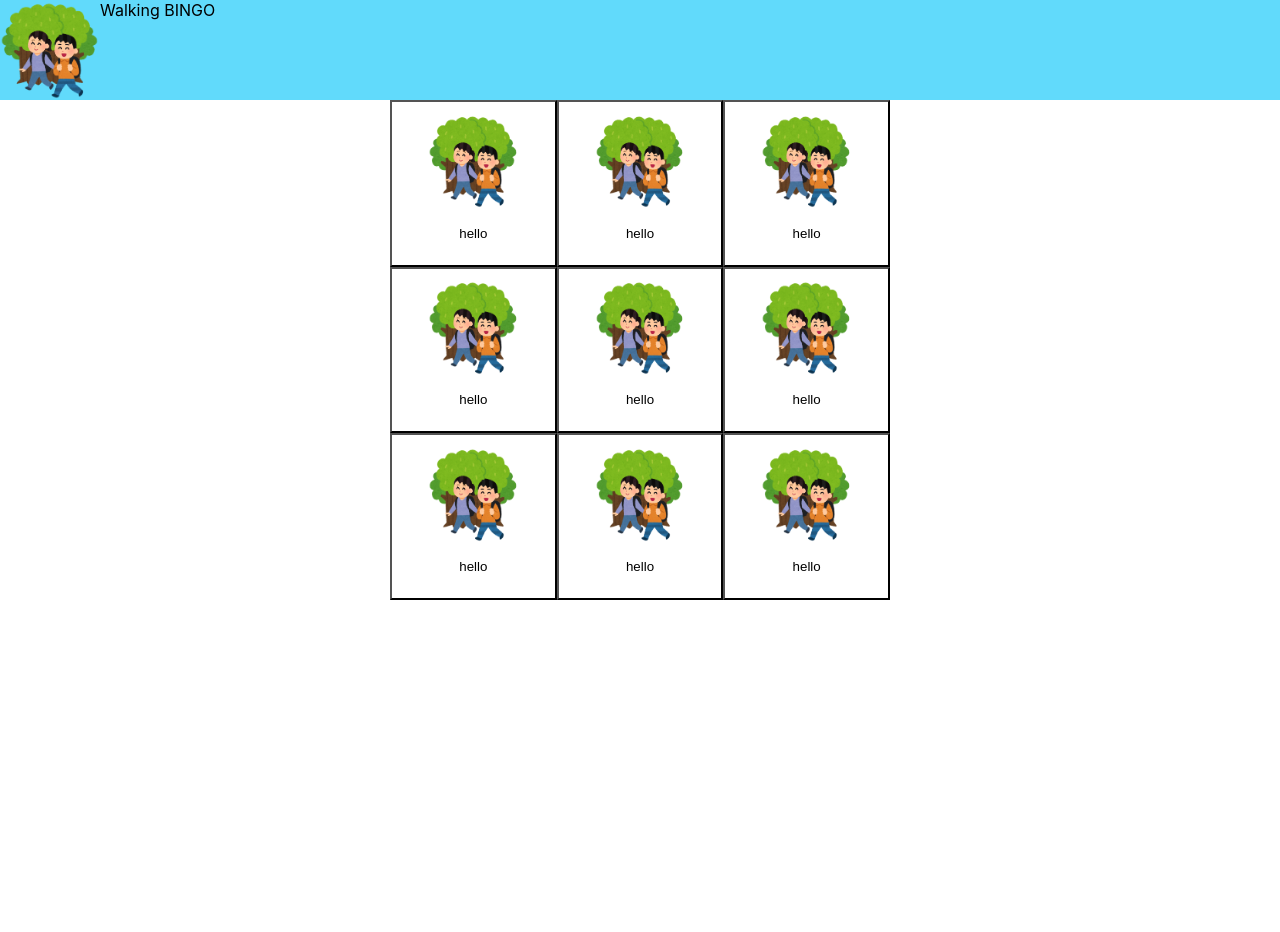
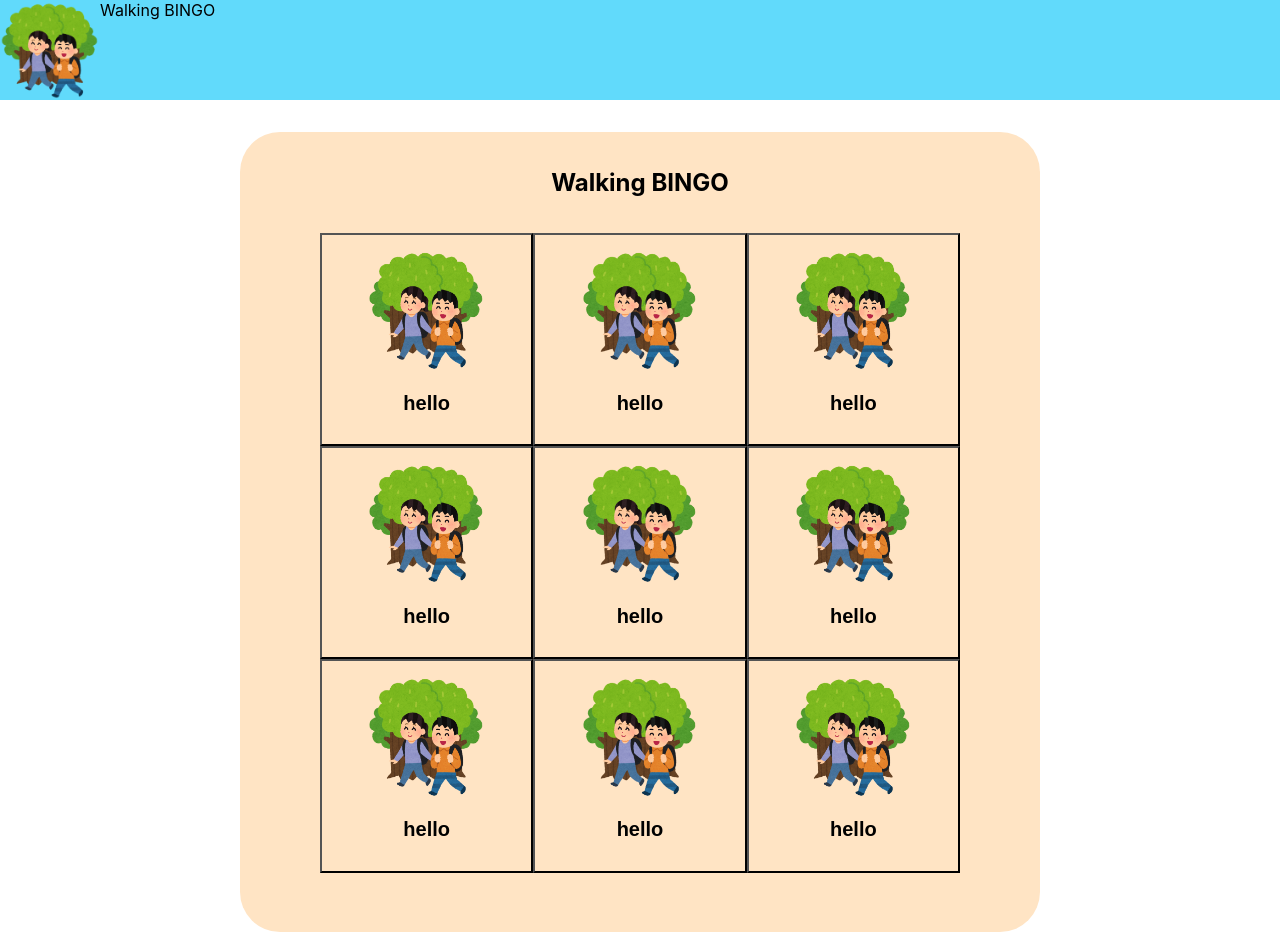
Before and after one commit to H4KB/walking-bingo, a React (Create React App) app: page / in a window 1280 px wide. Before the commit the page ends 800 px from the top, so only its background shows below. Built offline with nearby package versions, Linux system fonts and the light colour scheme.

Commit message:
feat: Fix bingo layout for now.

```diff
--- a/src/components/Bingo.css
+++ b/src/components/Bingo.css
@@ -1,9 +1,24 @@
-.grid-container {
+.bingo {
+  background-color: bisque;
+  border-radius: 5%;
+  width: 800px;
+  height: 800px;
+  margin-top: 32px;
+  margin-right: auto;
+  margin-left: auto;
+}
+
+.bingo-title {
+  padding-top: 16px;
+}
+
+.bingo-squares {
   display: grid;
   grid-template-columns: repeat(3, 1fr);
   gap: 0 0;
   margin-right: auto;
   margin-left: auto;
-  width: 500px;
-  height: 500px;
+  padding-top: 16px;
+  width: 80%;
+  height: 80%;
 }
--- a/src/components/Bingo.tsx
+++ b/src/components/Bingo.tsx
@@ -6,8 +6,11 @@ import logo from "../images/walking.png";
 
 const Bingo = () => {
   return (
-    <div id="bingo">
-      <div className="grid-container">
+    <div className="bingo">
+      <div className="bingo-title">
+        <h2>Walking BINGO</h2>
+      </div>
+      <div className="bingo-squares">
         {Array(9)
           .fill(0)
           .map((_, i) => (
--- a/src/components/Square.tsx
+++ b/src/components/Square.tsx
@@ -11,7 +11,7 @@ const Square = (props: SquareProps) => {
     <div className="grid-item">
       <button key={props.id} className="square">
         <img className="suare-image" src={props.image} alt={props.text} />
-        <p>{props.text}</p>
+        <h2>{props.text}</h2>
       </button>
     </div>
   );
```
